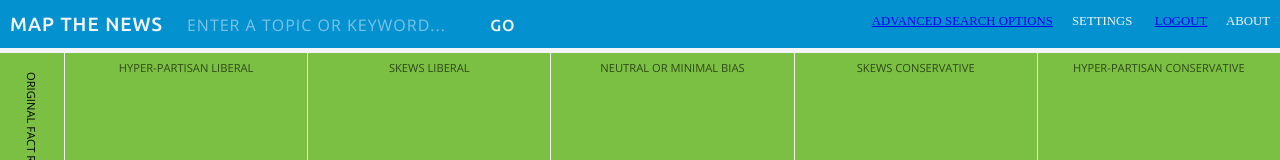
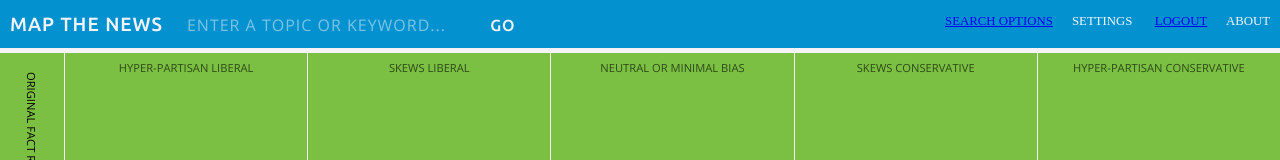
Before and after one commit to chrissyhunt/map-the-news, a React (Create React App) app in the folder client/: page /news in a window 1280 px wide. Shown: the top 160 px of the page. Built offline with nearby package versions, Linux system fonts and the light colour scheme; no server answers; sample sign-in values are in the browser's storage.

Commit message:
Adjusted header menu display

```diff
--- a/client/src/App.css
+++ b/client/src/App.css
@@ -327,7 +327,8 @@ h3 {
 }
 
 .options-section input[type="button"],
-.options-section input[type="submit"] {
+.options-section input[type="submit"],
+.options-section button {
   background-color: #f4f4f8;
   color: #01374E;
   border: 0;
--- a/client/src/components/Header/HeaderMenu.js
+++ b/client/src/components/Header/HeaderMenu.js
@@ -2,10 +2,11 @@ import React from 'react';
 import { Link } from 'react-router-dom';
 
 const HeaderMenu = (props) => {
+  const advancedSearchTitle = props.advancedOptionsActive ? 'Close Search Options' : 'Search Options'
   return (
     <div class="header-right">
       <p class="menu">
-        <a href="#" onClick={props.toggleAdvancedOptions}>Advanced Search Options</a>
+        <a href="#" onClick={props.toggleAdvancedOptions}>{advancedSearchTitle}</a>
         &nbsp;&nbsp;&nbsp;&nbsp;&nbsp; Settings
         &nbsp;&nbsp;&nbsp;&nbsp;&nbsp; <a href="#" onClick={props.logout}>Logout</a>
         &nbsp;&nbsp;&nbsp;&nbsp;&nbsp; About
--- a/client/src/components/Header/SavedSearch.js
+++ b/client/src/components/Header/SavedSearch.js
@@ -2,7 +2,7 @@ import React from 'react';
 
 const SavedSearch = (props) => {
   return (
-    <p className="list"><button>x</button> {props.query}</p>
+    <p className="list"><input type="button" value="x" /> {props.query}</p>
   )
 }
 
--- a/client/src/containers/HeaderContainer.js
+++ b/client/src/containers/HeaderContainer.js
@@ -97,7 +97,7 @@ class HeaderContainer extends Component {
               <span className="title">MAP THE NEWS</span> &nbsp;&nbsp;&nbsp;&nbsp;&nbsp;
               {!this.state.advancedOptionsActive && <BasicSearch />}
             </div>
-            <HeaderMenu logout={this.props.logout} toggleAdvancedOptions={this.toggleAdvancedOptions} />
+            <HeaderMenu logout={this.props.logout} toggleAdvancedOptions={this.toggleAdvancedOptions} advancedOptionsActive={this.state.advancedOptionsActive}/>
           </div>
         </div>
         {this.state.advancedOptionsActive && <AdvancedOptions />}
--- a/client/src/containers/LoadSavedSearches.js
+++ b/client/src/containers/LoadSavedSearches.js
@@ -31,16 +31,16 @@ class LoadSavedSearches extends Component {
       return <SavedSearch key={search.id} query={search.q} />
     })
 
-    const backButton = this.state.start > 0 ? <button onClick={this.pageBackward}>Back</button> : null
+    const backButton = this.state.start > 0 ? <button onClick={this.pageBackward}>&laquo;</button> : null
 
-    const forwardButton = this.state.end < this.props.userInfo.user.searches.length ? <button onClick={this.pageForward}>Forward</button> : null
+    const forwardButton = this.state.end < this.props.userInfo.user.searches.length ? <button onClick={this.pageForward}>&raquo;</button> : null
 
     return (
       <div className="options-section">
         <fieldset>
           <legend>Load Saved Search</legend>
           {savedSearchList}
-          <p>
+          <p className="list center">
             {backButton}
             {forwardButton}
           </p>
@@ -52,8 +52,6 @@ class LoadSavedSearches extends Component {
 
 const mapStateToProps = (state) => {
   return {
-    newsItems: state.newsItems,
-    newsSourceList: state.newsSourceList,
     userInfo: state.userInfo
   }
 }
```
